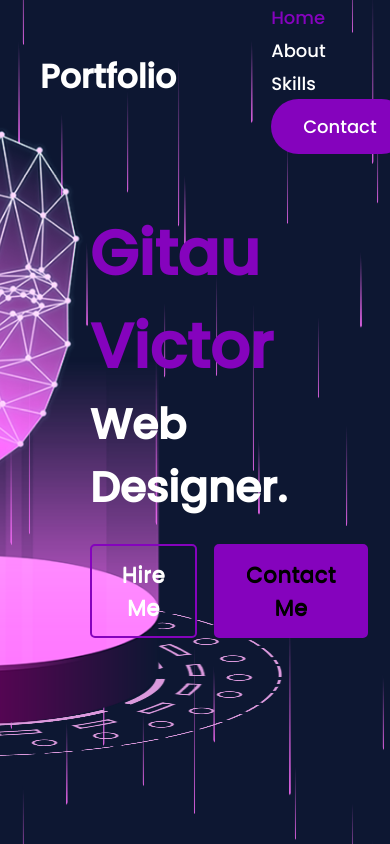
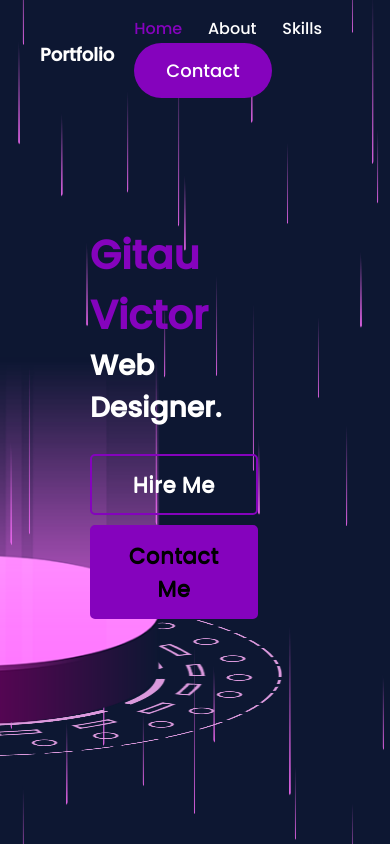
Before and after one commit to viktor-ave/Portfolio, a plain HTML site: page public/index.html in a window 390 px wide. Shown: the top 844 px of the page. Drawn offline with nearby package versions, Linux system fonts and the light colour scheme.

Commit message:
Update style.css

```diff
--- a/public/style.css
+++ b/public/style.css
@@ -229,6 +229,51 @@ header nav a:hover{
     }
     100%{
         opacity: 1;
+    }
+}
+@media (max-width: 768px) {
+    .face {
+        display: none;
+    }
+
+    /* Optional: Adjust other elements for better mobile fit */
+    .text-box {
+        width: 80%;
+    }
+
+    header {
+        padding: 10px 20px;
+    }
+
+    /* Adjust font sizes for smaller screens if needed */
+    header h2 {
+        font-size: 18px;
+        margin-left: 20px;
+    }
+
+    header nav a {
+        margin-left: 20px;
+        font-size: 16px;
+    }
+
+    .btn-box {
+        flex-direction: column;
+        gap: 10px;
+    }
+
+    /* Resize text elements */
+    .text-box h1 {
+        font-size: 40px;
+    }
+
+    .text-box h1:nth-child(2) {
+        font-size: 28px;
+    }
+
+    .text-box p {
+        width: 100%;
+        font-size: 14px;
+        margin: 20px 0;
     }
 }
 
```
